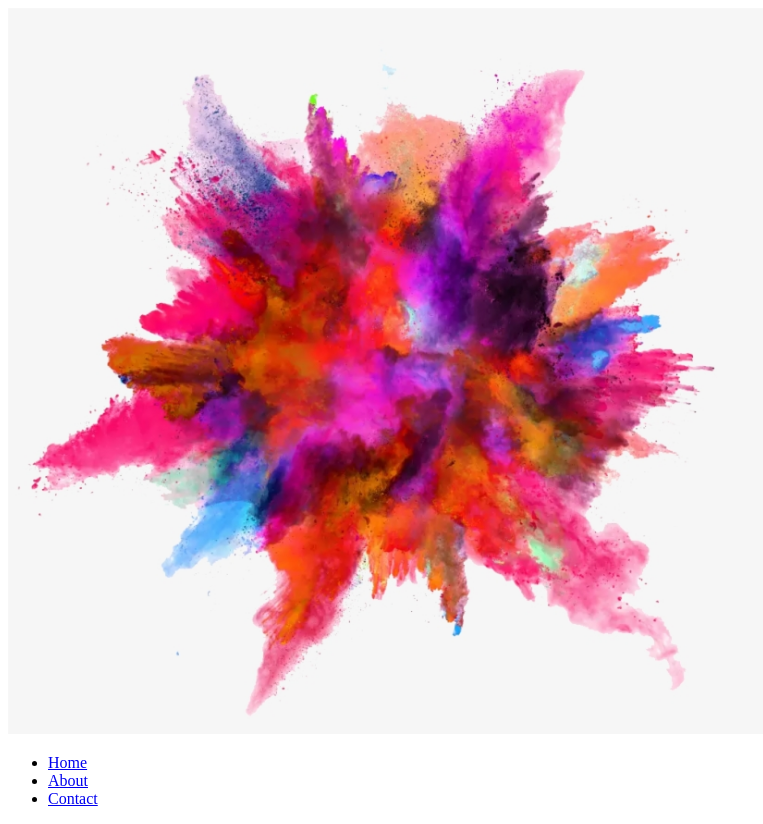
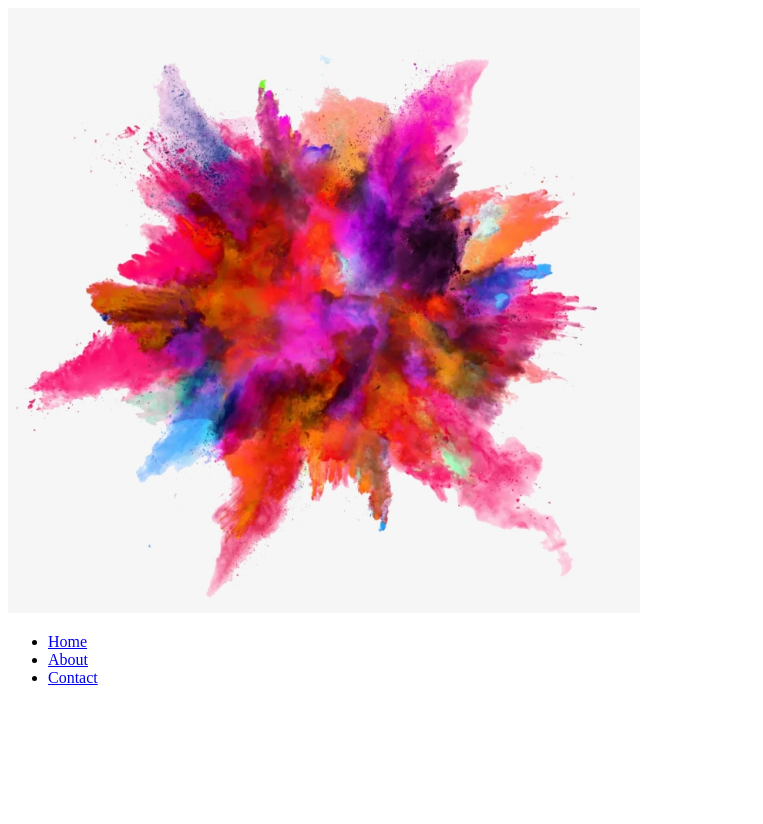
Before and after one commit to ThatGinger135/thatginger135.github.io, a plain HTML site: page index.html in a window 1280 px wide. Shown: the whole page, without its empty margins (0-763 px from the left). After the commit the page ends 800 px from the top, so only its background shows below. Drawn offline with Linux system fonts and the light colour scheme.

Commit message:
resize image

```diff
--- a/index.html
+++ b/index.html
@@ -14,8 +14,8 @@
         <section id="home">
             <img src="gareth.jpeg"
                 class="profile-img"
-                width="60%"
-                height="60%">
+                width="50%"
+                height="50%">
             <nav>
                 <ul>
                     <li><a href="#home">Home</a></li>
```
